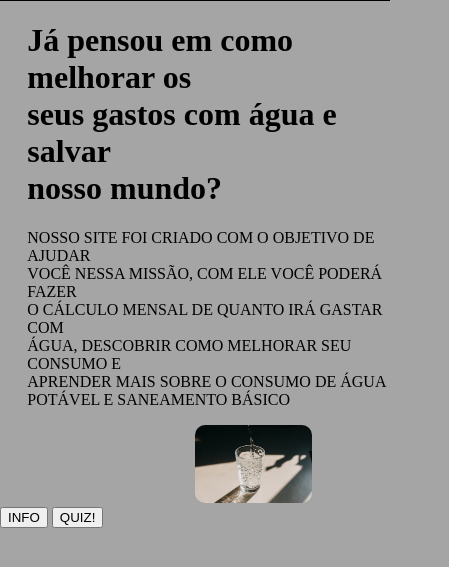
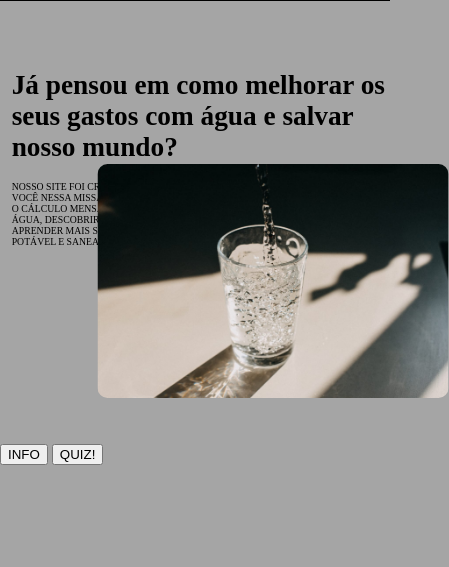
Before and after one commit to dev-andree/MUG-Mais-Uma-Gota, a plain HTML site: page index.html in a window 390 px wide. Shown: the part 21-588 px from the top of the page, 449 px wide, since content can reach past the window. Drawn offline with Linux system fonts and the light colour scheme; files that its build step writes are made by us from their sources; files whose address does not match are found by name.

Commit message:
UPDATE home css

```diff
--- a/assets/css/style.css
+++ b/assets/css/style.css
@@ -13,23 +13,60 @@ header {
 }
 
 #logo {
-    width: 7%;
+    width: 7vw;
 }
 
-#title{
+#title {
+    font-size: 5vw;
     position: relative;
-    left: 7%;
+    left: 7vw;
+    top: 10vh;
 }
 
-#paragraph{
+#paragraph {
+    font-size: 1.5vw;
     position: relative;
-    left: 7%;
-
+    left: 7vw;
+    top: 10vh;
 }
 
-#img1{
-    width: 30%;
+#img1 {
+    width: 30vw;
     border-radius: 10px;
     position: relative;
-    left: 50%;
+    left: 70%;
+    transform: translateX(-50%);
+    bottom: 20vh;
 }
+
+@media (max-width: 768px) {
+    #title, #paragraph {
+        font-size: 6vw;
+        left: 5vw;
+        top: 8vh;
+    }
+
+    #img1 {
+        width: 80vw;
+        bottom: 10vh;
+    }
+}
+
+@media (max-width: 480px) {
+    #title {
+        font-size: 7vw;
+        left: 3vw;
+        top: 6vh;
+    }
+
+    #paragraph {
+        font-size: 2.5vw;
+        left: 3vw;
+        top: 6vh;
+    }
+
+    #img1 {
+        width: 90vw;
+        bottom: 5vh;
+    }
+}
```
